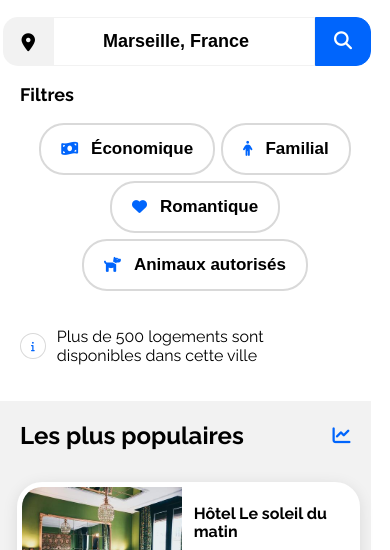
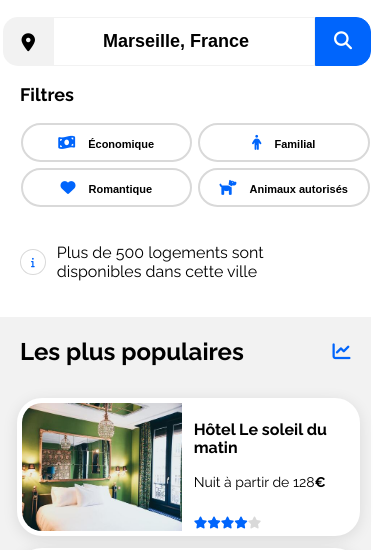
Before and after one commit to Aelbus/P3, a plain HTML site: page index.html in a window 390 px wide. Shown: the part 288-838 px from the top of the page. Drawn offline with Linux system fonts and the light colour scheme.

Commit message:
modification filtre mobile tablette

```diff
--- a/CSS/style.css
+++ b/CSS/style.css
@@ -454,7 +454,7 @@ footer a {
     #filtre-box p {
         padding: 0 10px 0 0;
     }
-    #filtre-box a {
+    #filtre-box button {
         font-size: 13px;
         padding: 10px 15px 10px 15px;
     }
@@ -576,9 +576,11 @@ footer a {
         justify-content: center;
         flex-wrap: wrap;
     }
-    #filtre-box a {
+    #filtre-box button {
         width: 35%;
         font-size: 11px;
+        width: 49%;
+        white-space : nowrap;
     }
 
     #info {
@@ -621,7 +623,7 @@ footer a {
         height: auto;
         display: flex;
         flex-direction: column;
-        gap: 12x;
+        gap: 12px;
     }
 
 
```
